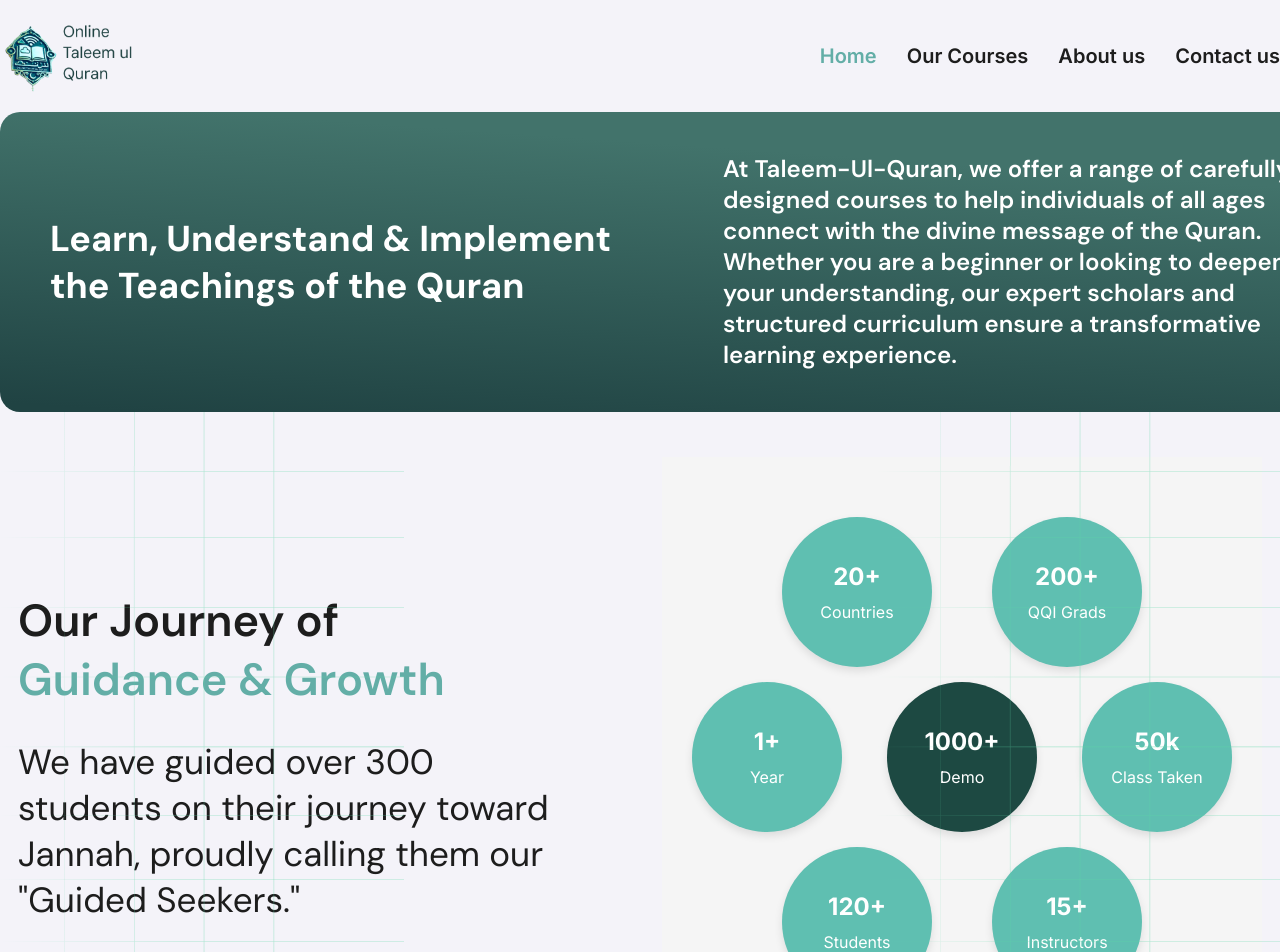
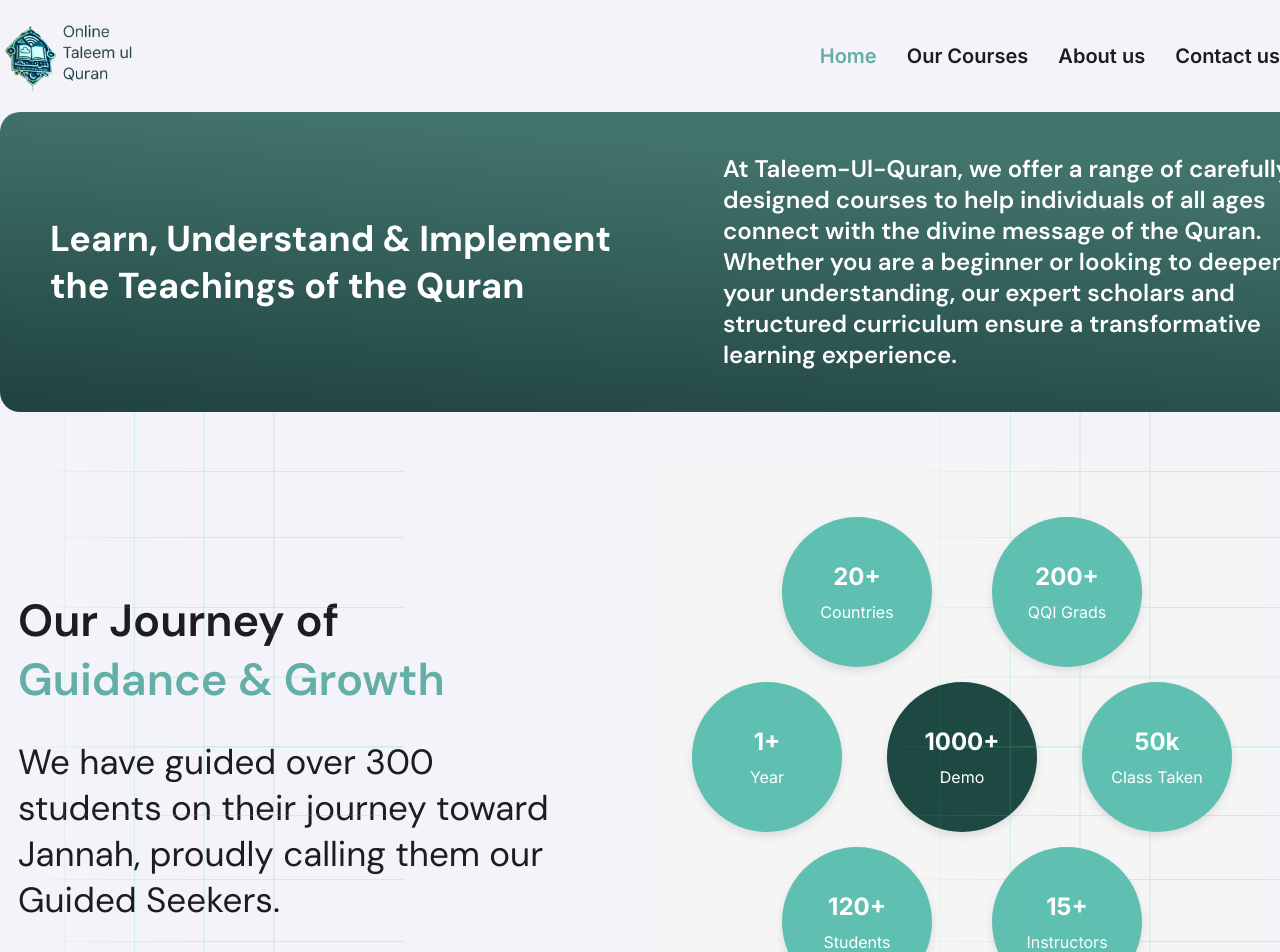
Before and after one commit to riyazz03/online-taleem-ul-quran, a Next.js app: page /our-course in a window 1280 px wide. Shown: the top 952 px of the page. Built offline with nearby package versions, Linux system fonts and the light colour scheme.

Commit message:
completed

```diff
--- a/app/sections/OurCourses/OurJourney.tsx
+++ b/app/sections/OurCourses/OurJourney.tsx
@@ -11,7 +11,7 @@ const OurJourney = () => {
           </h1>
           <p className="our-journey-description">
             We have guided over 300 students on their journey toward Jannah,
-            proudly calling them our "Guided Seekers."
+            proudly calling them our  Guided Seekers.
           </p>
         </div>
         <div className="our-journey-cirlce-block">
```
